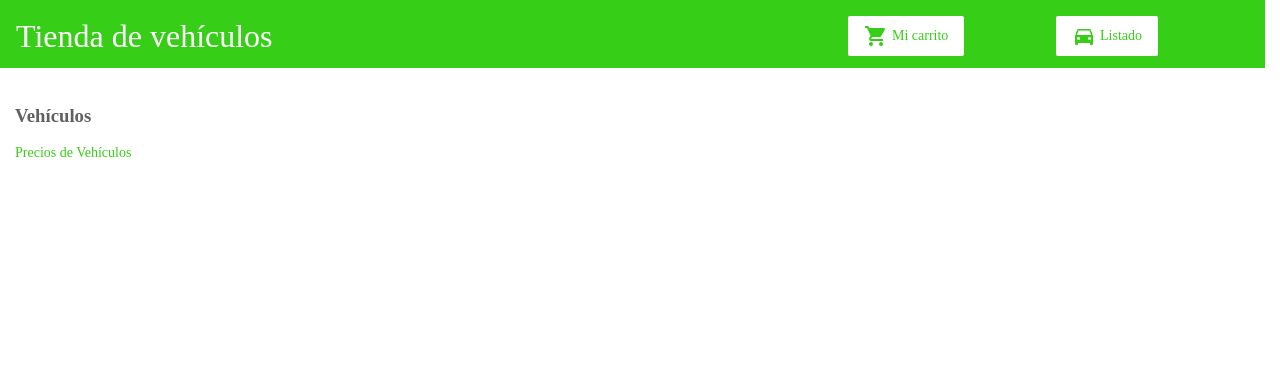
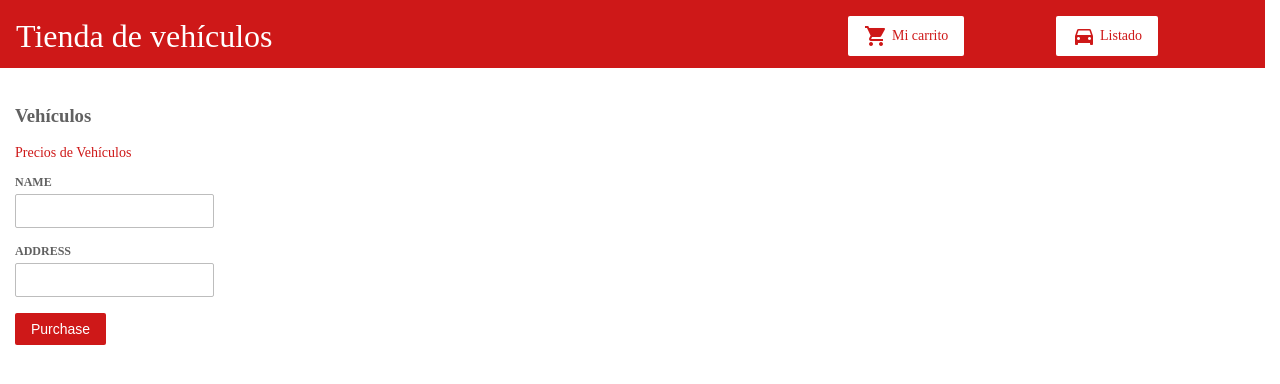
Before and after one commit to IvanMonroy/FirstAngular, an Angular app: page /cart in a window 1280 px wide. Shown: the top 384 px of the page. Built offline with nearby package versions, Linux system fonts and the light colour scheme.

Commit message:
Build my first htto request and change sass for scss

```diff
--- a/src/app/cart/cart.component.html
+++ b/src/app/cart/cart.component.html
@@ -1,10 +1,30 @@
 <h3>Vehículos</h3>
 
 <p>
-    <a routerLink="/shipping">Precios de Vehículos</a>
+  <a routerLink="/shipping">Precios de Vehículos</a>
 </p>
 
 <div class="cart-item" *ngFor="let item of items">
   <span>{{ item.name }}</span>
   <span>{{ item.price | currency }}</span>
 </div>
+
+<form [formGroup]="checkoutForm" (ngSubmit)="onSubmit(checkoutForm.value)">
+
+  <div>
+    <label for="name">
+      Name
+    </label>
+    <input id="name" type="text" formControlName="name">
+  </div>
+
+  <div>
+    <label for="address">
+      Address
+    </label>
+    <input id="address" type="text" formControlName="address">
+  </div>
+
+  <button class="button" type="submit">Purchase</button>
+
+</form>
--- a/src/app/cart/cart.component.ts
+++ b/src/app/cart/cart.component.ts
@@ -8,20 +8,27 @@
   templateUrl: './cart.component.html',
   styleUrls: ['./cart.component.scss']
 })
-export class CartComponent implements OnInit {
+export class CartComponent{
   items;
+  checkoutForm;
 
   constructor(
     private cartService: CartService,
     private formBuilder: FormBuilder,
-
   ) {
-
     this.items = this.cartService.getItems();
 
-   }
-
-  ngOnInit() {
+    this.checkoutForm = this.formBuilder.group({
+      name: '',
+      address: ''
+    });
   }
 
+  onSubmit(customerData) {
+    // Process checkout data here
+    console.warn('Éxito', customerData);
+
+    this.items = this.cartService.clearCart();
+    this.checkoutForm.reset();
+  }
 }
--- a/src/app/product-details/product-details.component.ts
+++ b/src/app/product-details/product-details.component.ts
@@ -11,7 +11,7 @@
 })
 export class ProductDetailsComponent implements OnInit {
   addToCart(product) {
-    window.alert('Your product has been added to the cart!');
+    window.alert('Vehículo añadido al carrito!');
     this.cartService.addToCart(product);
   }
   product;
--- a/src/app/top-bar/top-bar.component.html
+++ b/src/app/top-bar/top-bar.component.html
@@ -3,12 +3,7 @@
 </a>
 <div class="col-2">
   <a  (click)="getItems()" class="button fancy-button"><i class="material-icons">shopping_cart</i>
-    <span style="
-  color: #37ce18;
-    text-overflow: ellipsis;
-    white-space: nowrap;
-    width: 100%;
-">
+    <span class="button_default" >
       Mi carrito
 
     </span>
--- a/src/app/top-bar/top-bar.component.scss
+++ b/src/app/top-bar/top-bar.component.scss
@@ -1,6 +1,6 @@
 
-.container{
-  color: #37ce18;
+.button_default{
+  color: #ce1818;
   text-overflow: ellipsis;
   white-space: nowrap;
   width: 100%}
--- a/src/styles.scss
+++ b/src/styles.scss
@@ -41,7 +41,7 @@
 
 a {
     cursor: pointer;
-    color: #37ce18;
+    color: #ce1818;
     text-decoration: none;
 }
 
@@ -72,7 +72,7 @@
     border-radius: 2px;
     font-size: 14px;
     cursor: pointer;
-    background-color: #37ce18;
+    background-color: #ce1818;
     color: white;
     border: none;
 }
@@ -89,18 +89,18 @@
 
 .fancy-button {
     background-color: white;
-    color: #37ce18;
+    color: #ce1818;
 }
 
 .fancy-button i.material-icons {
-    color: #37ce18;
+    color: #ce1818;
     padding-right: 4px;
 }
 
 app-top-bar {
     width: 100%;
     height: 68px;
-    background-color: #37ce18;
+    background-color: #ce1818;
     padding: 16px;
     display: flex;
     flex-direction: row;
```
